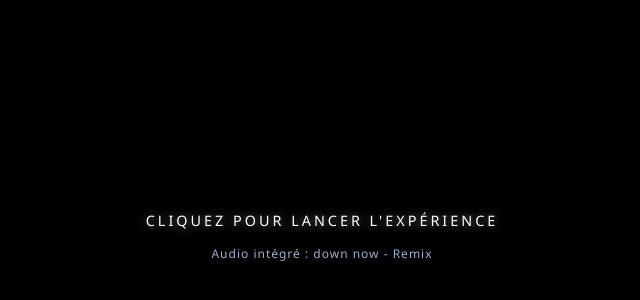
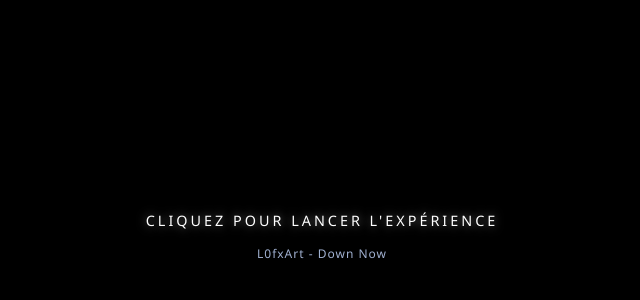
Before and after one commit to dmprintAce/Lofxart, a plain HTML site: page index.html in a window 1280 px wide. Shown: the part 164-464 px from the top of the page, 318-958 px from the left. Drawn offline with Linux system fonts and the light colour scheme.

Commit message:
Update index.html

```diff
--- a/index.html
+++ b/index.html
@@ -7,7 +7,7 @@
     <meta name="mobile-web-app-capable" content="yes">
     <meta name="apple-mobile-web-app-capable" content="yes">
     <meta name="apple-mobile-web-app-status-bar-style" content="black-translucent">
-    <title>Expérience Sonore Nocturne - V5 Active Black Hole Core</title>
+    <title>Expérience Sonore Nocturne - Black Hole Core</title>
     <style>
         * {
             box-sizing: border-box;
@@ -265,7 +265,7 @@
 
     <div id="ui-overlay" onclick="startExperience()">
         <div id="status-text">CLIQUEZ POUR LANCER L'EXPÉRIENCE</div>
-        <div id="sub-status-text">Audio intégré : down now - Remix</div>
+        <div id="sub-status-text">L0fxArt - Down Now</div>
     </div>
 
     <div id="controls-container">
```
